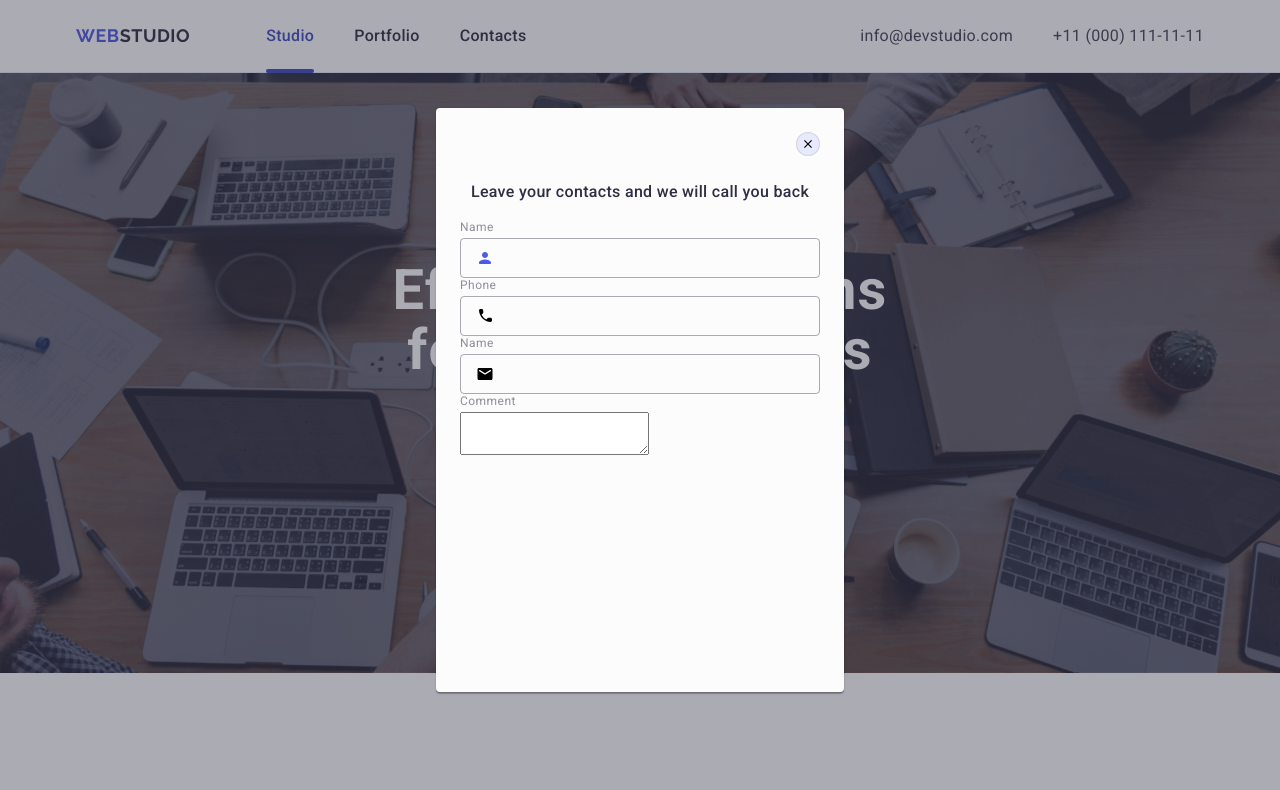
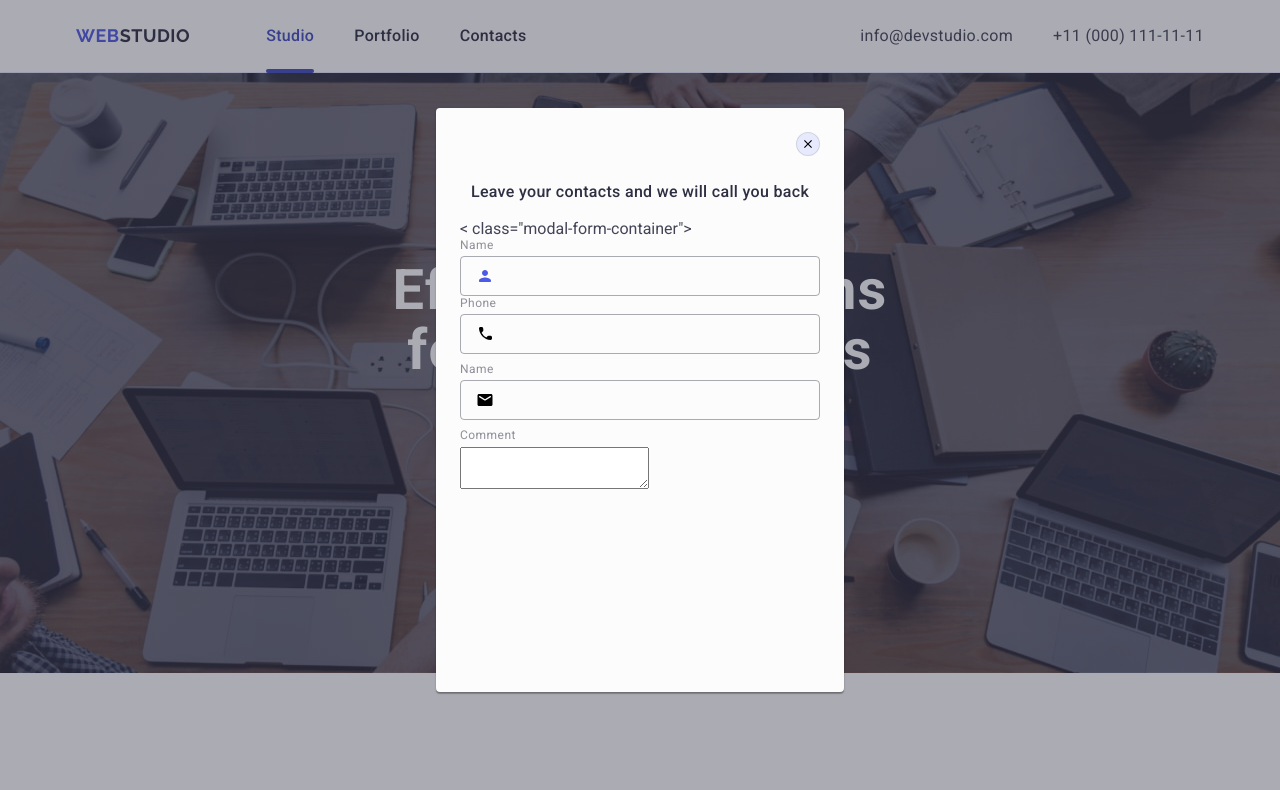
Before and after one commit to denysskrypka/goit-markup-hw-05, a plain HTML site: page index.html in a window 1280 px wide. Shown: the top 790 px of the page. Drawn offline with nearby package versions, Linux system fonts and the light colour scheme.

Commit message:
Update index.html

```diff
--- a/index.html
+++ b/index.html
@@ -488,7 +488,8 @@
         </button>
         <p class="modal-title">Leave your contacts and we will call you back</p>
         <form class="modal-form">
-          <div class="modal-form-container">
+          < class="modal-form-container">
+          <!-- Name -->
           <label class="modal-form-label" for="user-name">Name</label>
           <div class="modal-form-input-container">
             <input
@@ -501,6 +502,7 @@
               <use href="./images/icons.svg#icon-person-black"></use>
             </svg>
           </div>
+          <div class="modal-form-container">
             <label class="modal-form-label" for="user-name">Phone</label>
             <div class="modal-form-input-container">
               <input
@@ -513,6 +515,8 @@
                 <use href="./images/icons.svg#icon-phone-black"></use>
               </svg>
             </div>
+          </div>
+          <div class="modal-form-container">
             <label class="modal-form-label" for="user-name">Name</label>
             <div class="modal-form-input-container">
               <input
@@ -525,6 +529,7 @@
                 <use href="./images/icons.svg#icon-email-black"></use>
               </svg>
             </div>
+          </div>
           <div class="modal-form-comment-container">
             <label class="modal-form-label" for="user-comment">Comment</label>
             <textarea></textarea>
```
Lines whose indentation alone changed are shown as unchanged.
